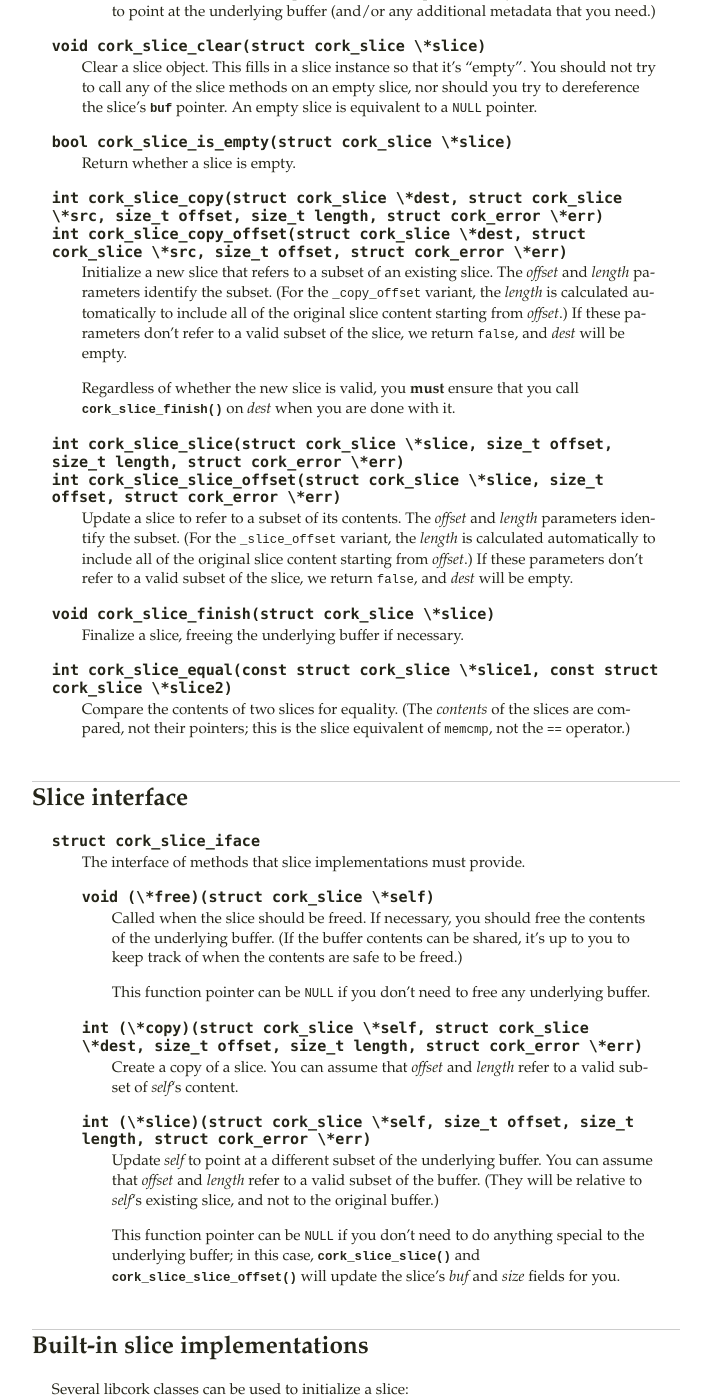
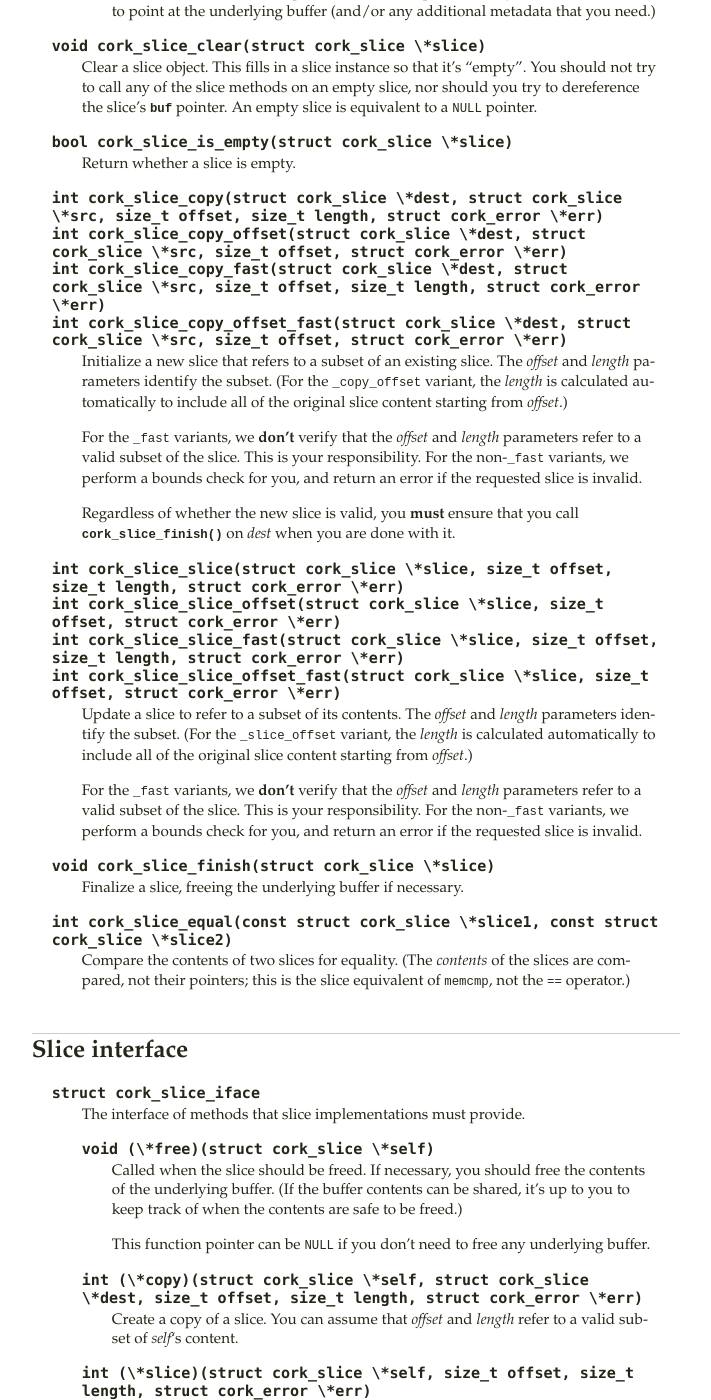
Before and after one commit to dcreager/libcork, a Sphinx documentation site: the page built from docs/slice.rst, in a window 1280 px wide and 1400 px high, scrolled down 1105 px. Shown: the whole window, without its empty margins (297-1008 px from the left). Built offline with Sphinx 7.4.7, drawn with Linux system fonts in a browser that asks for light colours; pages that are not in the unit, such as notebooks, are missing from menus; the version number could not be read and is left out.

Commit message:
Add _fast variants for slicing methods
The _fast variants don't perform any bounds checking, in case the
caller's already done that themselves.

```diff
--- a/docs/slice.rst
+++ b/docs/slice.rst
@@ -97,13 +97,19 @@ just need to provide an instance of this interface type.
 
 .. function:: int cork_slice_copy(struct cork_slice \*dest, struct cork_slice \*src, size_t offset, size_t length, struct cork_error \*err)
               int cork_slice_copy_offset(struct cork_slice \*dest, struct cork_slice \*src, size_t offset, struct cork_error \*err)
+              int cork_slice_copy_fast(struct cork_slice \*dest, struct cork_slice \*src, size_t offset, size_t length, struct cork_error \*err)
+              int cork_slice_copy_offset_fast(struct cork_slice \*dest, struct cork_slice \*src, size_t offset, struct cork_error \*err)
 
    Initialize a new slice that refers to a subset of an existing slice.
    The *offset* and *length* parameters identify the subset.  (For the
    ``_copy_offset`` variant, the *length* is calculated automatically to
    include all of the original slice content starting from *offset*.)
-   If these parameters don't refer to a valid subset of the slice, we
-   return ``false``, and *dest* will be empty.
+
+   For the ``_fast`` variants, we **don't** verify that the *offset* and
+   *length* parameters refer to a valid subset of the slice.  This is
+   your responsibility.  For the non-\ ``_fast`` variants, we perform a
+   bounds check for you, and return an error if the requested slice is
+   invalid.
 
    Regardless of whether the new slice is valid, you **must** ensure
    that you call :c:func:`cork_slice_finish()` on *dest* when you are
@@ -111,13 +117,19 @@ just need to provide an instance of this interface type.
 
 .. function:: int cork_slice_slice(struct cork_slice \*slice, size_t offset, size_t length, struct cork_error \*err)
               int cork_slice_slice_offset(struct cork_slice \*slice, size_t offset, struct cork_error \*err)
+              int cork_slice_slice_fast(struct cork_slice \*slice, size_t offset, size_t length, struct cork_error \*err)
+              int cork_slice_slice_offset_fast(struct cork_slice \*slice, size_t offset, struct cork_error \*err)
 
    Update a slice to refer to a subset of its contents.  The *offset*
    and *length* parameters identify the subset.  (For the
    ``_slice_offset`` variant, the *length* is calculated automatically
    to include all of the original slice content starting from *offset*.)
-   If these parameters don't refer to a valid subset of the slice, we
-   return ``false``, and *dest* will be empty.
+
+   For the ``_fast`` variants, we **don't** verify that the *offset* and
+   *length* parameters refer to a valid subset of the slice.  This is
+   your responsibility.  For the non-\ ``_fast`` variants, we perform a
+   bounds check for you, and return an error if the requested slice is
+   invalid.
 
 .. function:: void cork_slice_finish(struct cork_slice \*slice)
 
```
Also changed, not shown: 2 other files.
